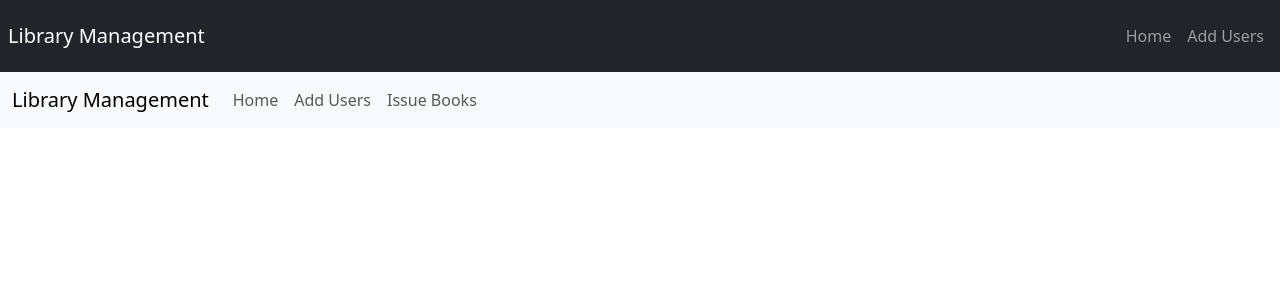
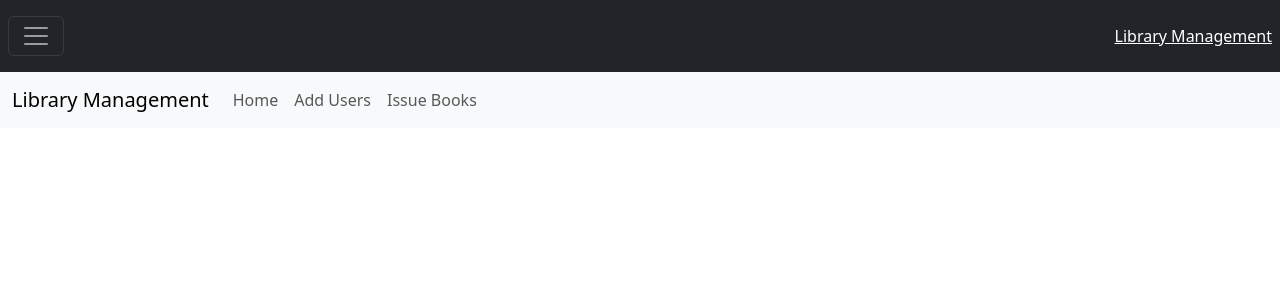
Before and after one commit to Lekhan11/Library_Manager, a Django app: page /home/ in a window 1280 px wide. Shown: the top 300 px of the page. Run offline with Django 5.2, Linux system fonts and the light colour scheme; the visitor is signed in with stand-in values (Sample User, id 1); parts of the project's set-up code (start-up, migrations or seed data) failed here and were passed over; some libraries are stand-ins or nearby versions.

Commit message:
collapse added

```diff
--- a/Library/templates/base.html
+++ b/Library/templates/base.html
@@ -11,18 +11,20 @@
 <body >
     <nav class="navbar navbar-expand-lg navbar-dark bg-dark">
         <div class="container-fluid p-2">
-            <a href="#" class="navbar-brand text-white">Library Management</a>
-                <ul class="navbar-nav ">
-                    <li class="nav-item">
-                        <a href="#" class="nav-link">Home</a>
-                    </li>
-                    <li class="nav-item">
-                        <a href="{% url 'add_users' %}" class="nav-link">Add Users</a>
-                </ul>
+        <button class="navbar-toggler d-none d-lg-block" type="button" data-bs-toggle="collapse" data-bs-target="#navbarSupportedContent" aria-controls="collapseWidthExample" aria-expanded="false">
+                <span class="navbar-toggler-icon"></span>
+              </button>
+            <a href="#" class="text-white ">Library Management</a>
+        </div>
+        </nav>
+        <div class="card  bg-dark collapse" id="navbarSupportedContent">
 
+            <div>
+                <a href="#">Home</a>
+
+            </div>
         </div>
 
 
-    </nav>
 </body>
 </html>
```
